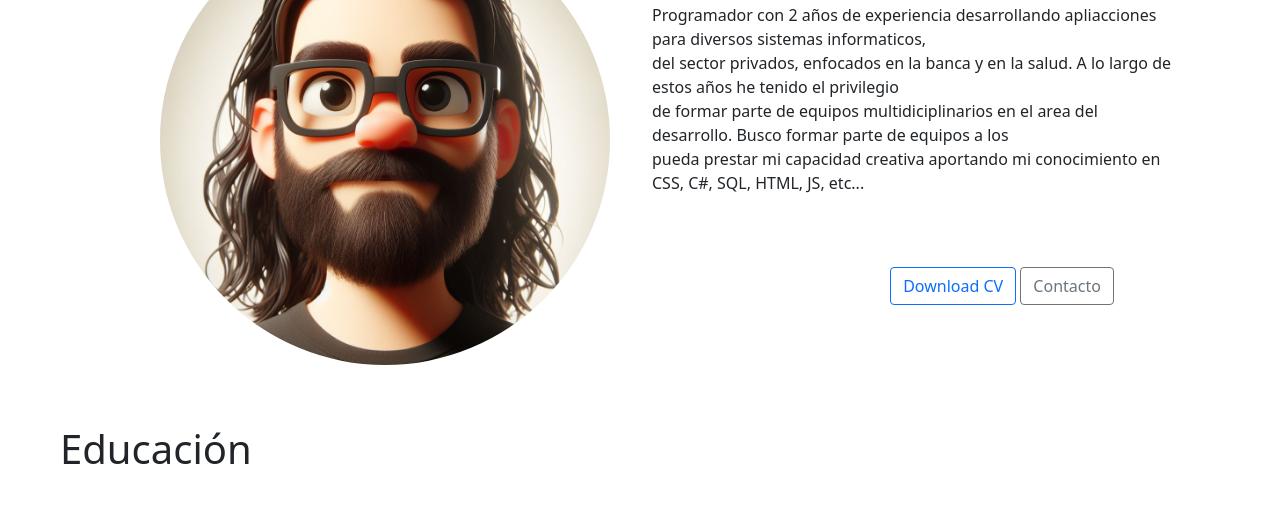
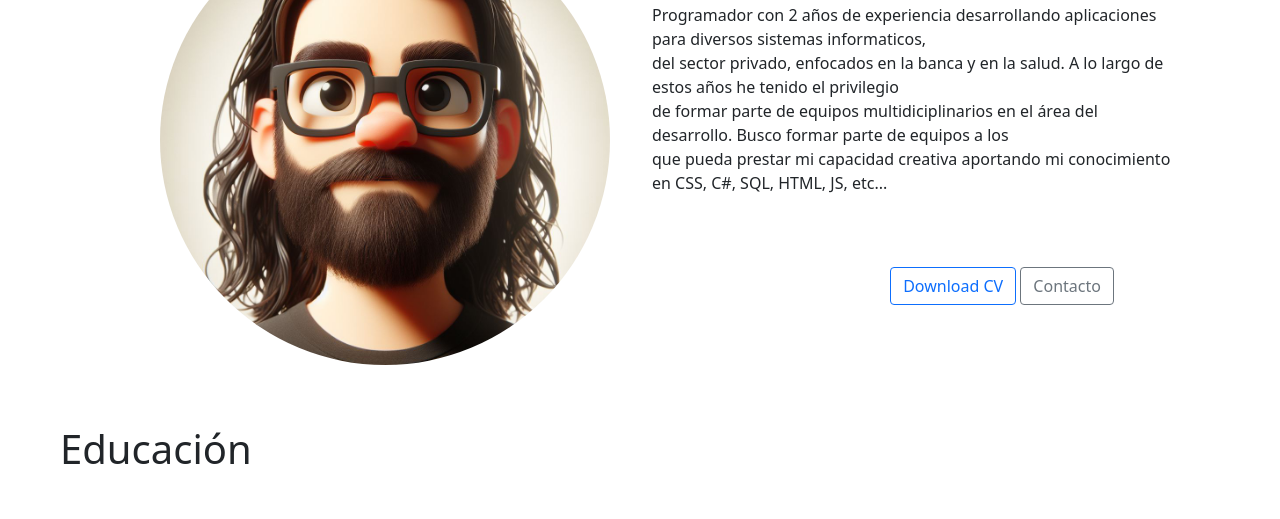
Before and after one commit to YerzonTamayo/cvPortafolio, a plain HTML site: page index.html in a window 1280 px wide. Shown: the part 281-800 px from the top of the page. Drawn offline with Linux system fonts and the light colour scheme.

Commit message:
Se corrige errores de tipeo

```diff
--- a/index.html
+++ b/index.html
@@ -77,13 +77,13 @@
             <h5>Web Designer</h5>
             <h1>Yerzon Tamayo</h1>
             <p>
-              Programador con 2 años de experiencia desarrollando apliacciones
+              Programador con 2 años de experiencia desarrollando aplicaciones
               para diversos sistemas informaticos,<br />
-              del sector privados, enfocados en la banca y en la salud. A lo
+              del sector privado, enfocados en la banca y en la salud. A lo
               largo de estos años he tenido el privilegio<br />
-              de formar parte de equipos multidiciplinarios en el area del
+              de formar parte de equipos multidiciplinarios en el área del
               desarrollo. Busco formar parte de equipos a los <br />
-              pueda prestar mi capacidad creativa aportando mi conocimiento en
+              que pueda prestar mi capacidad creativa aportando mi conocimiento en
               CSS, C#, SQL, HTML, JS, etc...
             </p>
             <div class="row m-5">
```
